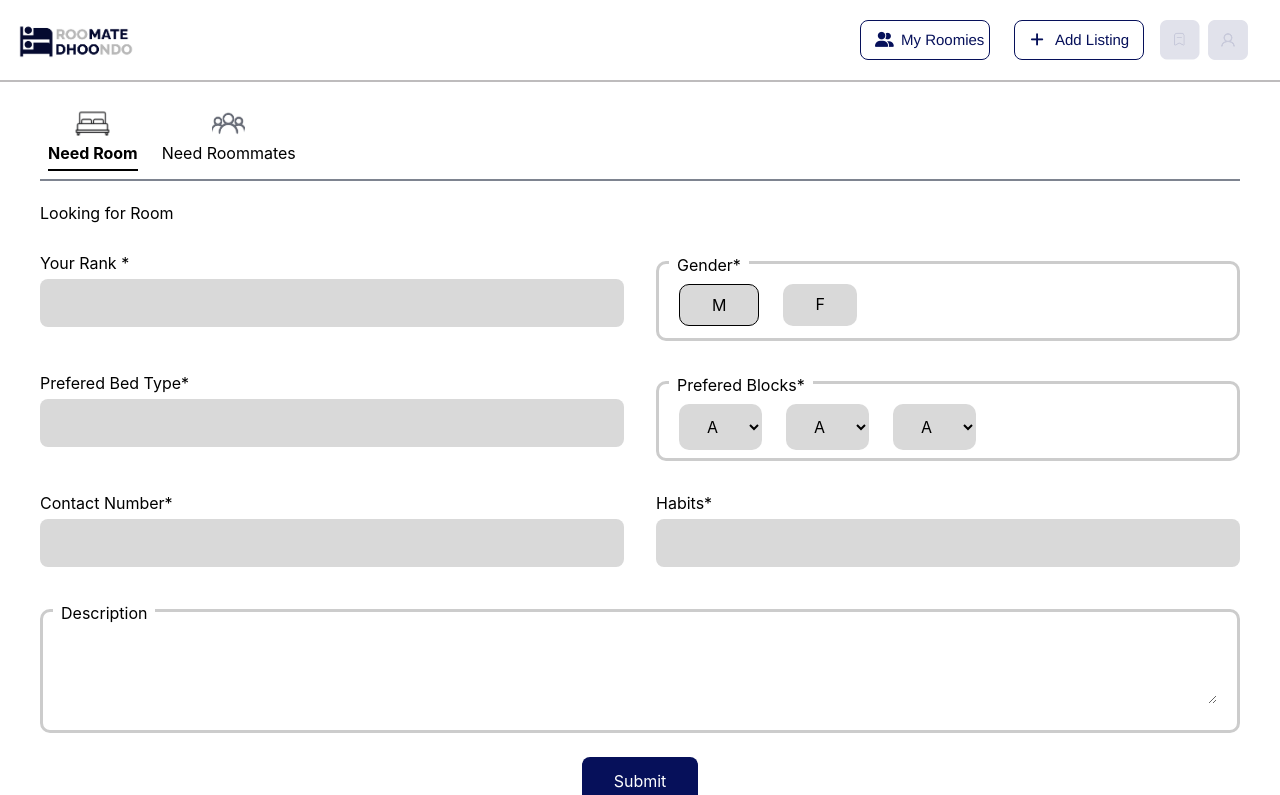
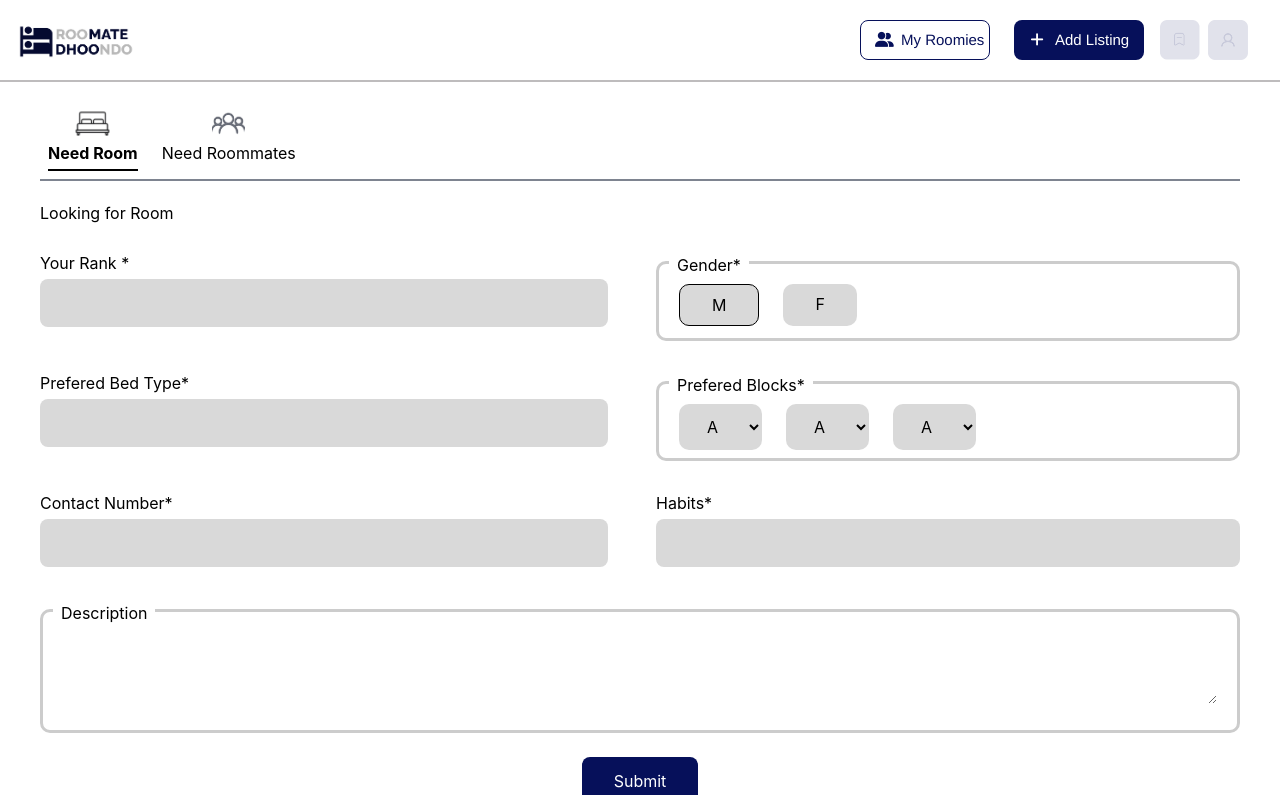
Before and after one commit to utkarsh-creator/Roommate-Dhoondho, a React (Create React App) app: page /need in a window 1280 px wide. Shown: the top 795 px of the page. Built offline with nearby package versions, Linux system fonts and the light colour scheme.

Commit message:
redirecting

```diff
--- a/src/Components/NavBar/Navbar.jsx
+++ b/src/Components/NavBar/Navbar.jsx
@@ -1,5 +1,5 @@
 // eslint-disable-next-line
-import React, { useState, useEffect } from "react";
+import React, { useState } from "react";
 import { Link, NavLink } from "react-router-dom";
 import "./Navbar.css";
 
@@ -58,11 +58,7 @@ function Navbar() {
             onMouseEnter={onMouseEnter}
             onMouseLeave={onMouseLeave}
           >
-            <NavLink
-              to="/add_listing"
-              className="nav-links"
-              onClick={closeMobileMenu}
-            >
+            <NavLink to="/need" className="nav-links" onClick={closeMobileMenu}>
               <button className="listing">
                 {" "}
                 <span className="button_icon" onClick={handleClick}>
@@ -101,7 +97,7 @@ function Navbar() {
           </li>
           <li className="nav-item-mobile">
             <Link
-              to="/Add_Listing"
+              to="/need"
               className="nav-links-mobile user"
               onClick={closeMobileMenu}
             >
--- a/src/Pages/NeedRoom/NeedRoom.jsx
+++ b/src/Pages/NeedRoom/NeedRoom.jsx
@@ -1,12 +1,12 @@
-import React, { useState, Fragment } from "react";
-import "./NeedRoom.css";
+import React, { Fragment, useState } from "react";
+import { toast } from "react-toastify";
 import Bed from "../../Assets/bed.svg";
 import BoldBed from "../../Assets/bold-bed.svg";
+import BoldPeople from "../../Assets/bold-people.svg";
 import People from "../../Assets/people.svg";
-import BoldPeople from "../../Assets/bold-people.svg";
+import Footer from "../../Components/Footer/Footer";
 import Navbar from "../../Components/NavBar/Navbar";
-import Footer from "../../Components/Footer/Footer";
-import { toast } from "react-toastify";
+import "./NeedRoom.css";
 
 const initialNeedRoomFormState = {
   rank: "",
@@ -274,12 +274,12 @@ function NeedRoom() {
         {needRoom ? (
           <div className="w-[100%]">
             <h1 className="mb-4 mt-5">Looking for Room</h1>
-            <div className="grid grid-cols-1 md:grid-cols-2  md:gap:4 lg:gap-8">
+            <div className="grid grid-cols-1 md:grid-cols-2 gap:4  md:gap:4 lg:gap-8">
               <div
                 style={{ gridAutoRows: "120px" }}
                 className="grid grid-cols-1 items-center"
               >
-                <div className="flex flex-col mb-6">
+                <div className="flex flex-col mb-6 md:mr-4">
                   <span>Your Rank *</span>
                   <input
                     name="rank"
@@ -288,7 +288,7 @@ function NeedRoom() {
                     className="bg-[#D9D9D9] rounded-[8px] mt-1 h-[3rem] p-4"
                   />
                 </div>
-                <div className="flex flex-col mb-6">
+                <div className="flex flex-col mb-6 md:mr-4">
                   <span>Prefered Bed Type*</span>
                   <input
                     name="bedType"
@@ -297,7 +297,7 @@ function NeedRoom() {
                     className="bg-[#D9D9D9] rounded-[8px] mt-1 h-[3rem] p-4"
                   />
                 </div>
-                <div className="flex flex-col mb-6">
+                <div className="flex flex-col mb-6 md:mr-4">
                   <span>Contact Number*</span>
                   <input
                     name="contactNumber"
```
